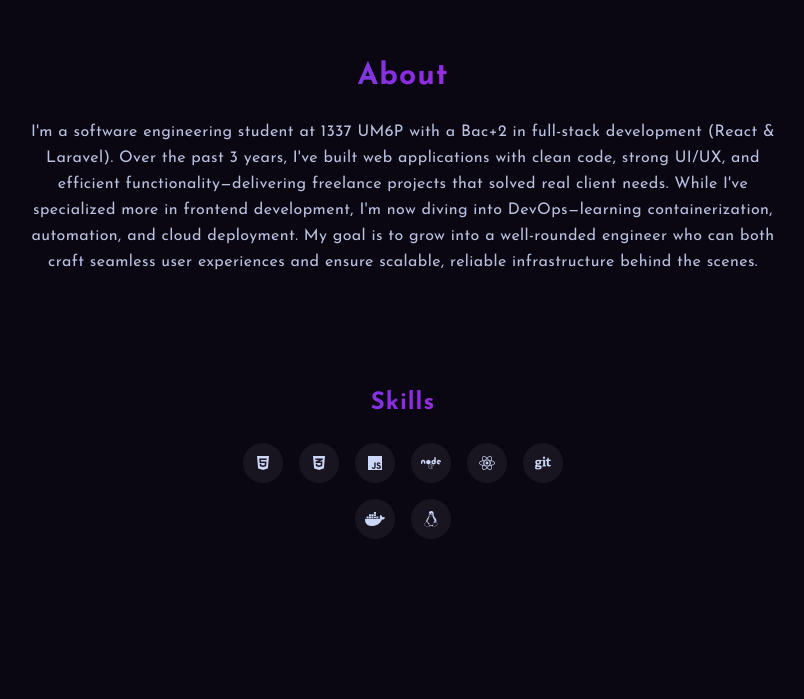
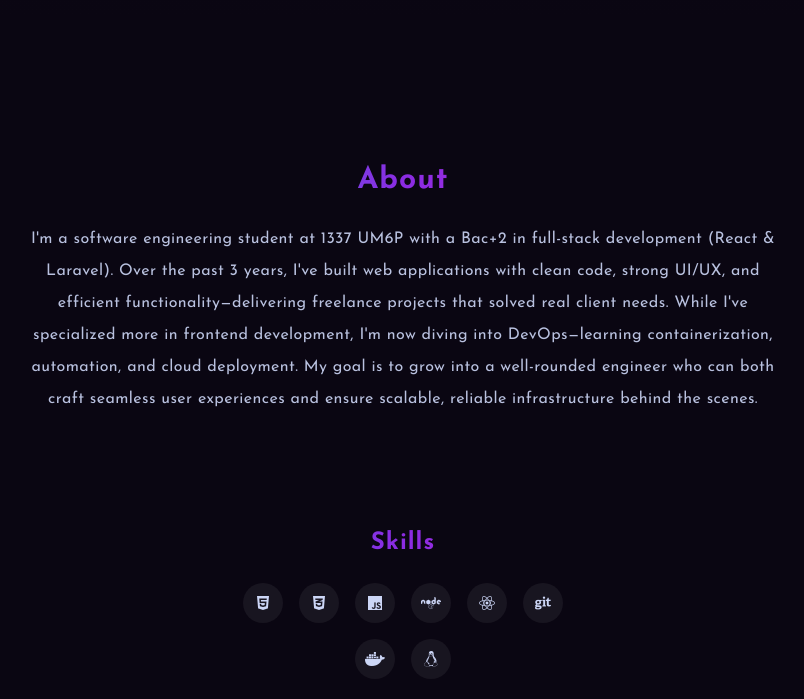
Before and after one commit to moirhira/myportflio, a React (Create React App) app: page / in a window 1280 px wide. Shown: the part 861-1560 px from the top of the page, without its empty margins (237-1041 px from the left). Built offline with nearby package versions, Linux system fonts and the light colour scheme.

Commit message:
fix design

```diff
--- a/src/App.jsx
+++ b/src/App.jsx
@@ -7,7 +7,7 @@ import Footer from './components/Footer';
 
 function App() {
   return (
-    <div className="App">
+    <div className="App flex-col justify-center items-center lg:gap-4">
       <Navbar/>
       <Hero/>
       <About/>
--- a/src/components/About.jsx
+++ b/src/components/About.jsx
@@ -1,11 +1,46 @@
 import React from "react";
 
 export default function About() {
+  const icons = [
+    {
+      id: 0,
+      name: "fa-html5"
+    },
+    {
+      id: 1,
+      name: "fa-css3-alt"
+    },
+    {
+      id: 2,
+      name: "fa-js"
+    },
+
+    {
+      id: 3,
+      name: "fa-node"
+    },
+    {
+      id: 4,
+      name: "fa-react"
+    },
+    {
+      id: 5,
+      name: "fa-git"
+    },
+    {
+      id: 6,
+      name: "fa-docker"
+    },
+    {
+      id: 7,
+      name: "fa-linux"
+    },
+  ]
   return (
-    <section id="about" className="about bg-[color:var(--darker-bg)] text-center py-25 pt-10 pb-10 min-h-[calc(90vh)]">
+    <section id="about" className="about bg-[color:var(--darker-bg)] text-center py-36">
       <div className="mx-auto w-11/12 max-w-1600 px-5">
         <h2 className="gradient-heading text-3xl mb-6">About</h2>
-        <p className="mx-auto max-w-3xl mb-8 leading-relaxed opacity-90 tracking-wide  leading-8">
+        <p className="mx-auto max-w-3xl mb-8 opacity-90 leading-8 tracking-wide ">
           I'm a software engineering student at 1337 UM6P with a Bac+2 in full-stack development (React &amp;
           Laravel). Over the past 3 years, I've built web applications with clean code, strong UI/UX, and
           efficient functionality—delivering freelance projects that solved real client needs. While I've
@@ -17,14 +52,11 @@ export default function About() {
         <h3 className="gradient-heading text-2xl mb-6 pt-20">Skills</h3>
 
         <div className="social-icons flex flex-wrap justify-center gap-4 max-w-[350px] mx-auto">
-          <i className="fa-brands fa-html5 w-10 h-10 flex items-center justify-center rounded-full bg-[rgba(255,255,255,0.06)]"></i>
-          <i className="fa-brands fa-css3-alt w-10 h-10 flex items-center justify-center rounded-full bg-[rgba(255,255,255,0.06)]"></i>
-          <i className="fa-brands fa-js w-10 h-10 flex items-center justify-center rounded-full bg-[rgba(255,255,255,0.06)]"></i>
-          <i className="fa-brands fa-node w-10 h-10 flex items-center justify-center rounded-full bg-[rgba(255,255,255,0.06)]"></i>
-          <i className="fa-brands fa-react w-10 h-10 flex items-center justify-center rounded-full bg-[rgba(255,255,255,0.06)]"></i>
-          <i className="fa-brands fa-git w-10 h-10 flex items-center justify-center rounded-full bg-[rgba(255,255,255,0.06)]"></i>
-          <i className="fa-brands fa-docker w-10 h-10 flex items-center justify-center rounded-full bg-[rgba(255,255,255,0.06)]"></i>
-          <i className="fa-brands fa-linux w-10 h-10 flex items-center justify-center rounded-full bg-[rgba(255,255,255,0.06)]"></i>
+          {icons.map((icon) => {
+            return (
+              <i icon={icon.id} className={`fa-brands ${icon.name} w-10 h-10 flex items-center justify-center rounded-full bg-[rgba(255,255,255,0.06)]`}></i>
+            )
+          })}
         </div>
       </div>
     </section>
--- a/src/components/Contact.jsx
+++ b/src/components/Contact.jsx
@@ -2,7 +2,7 @@ import React from "react";
 
 export default function Contact() {
   return (
-    <section id="contact" className="contact bg-[color:var(--darker-bg)] text-center py-20">
+    <section id="contact" className="contact bg-[color:var(--darker-bg)] text-center py-32">
       <div className="mx-auto w-11/12 max-w-1600 px-5">
         <h2 className="gradient-heading text-3xl mb-6">Contact</h2>
 
--- a/src/components/Hero.jsx
+++ b/src/components/Hero.jsx
@@ -14,7 +14,7 @@ export default function Hero() {
                 src="/media/mypic.png"
                 alt="Mohamed"
                 loading="lazy"
-                className="w-[300px] sm:w-[260px] md:w-[310px] lg:w-[400px] xl:w-[430px] rounded-lg shadow-2xl object-cover object-top lg:object-center"
+                className="w-[300px] sm:w-[260px] md:w-[310px] lg:w-[400px] xl:w-[430px] rounded-lg object-cover object-top lg:object-center"
               />
             </div>
           </div>
--- a/src/components/Navbar.jsx
+++ b/src/components/Navbar.jsx
@@ -5,12 +5,12 @@ function Navbar() {
     <nav className="fixed top-0 left-0 w-full z-50 navbar-backdrop py-5">
       <div className="mx-auto w-11/12 max-w-1600 px-5 flex justify-center lg:justify-evenly">
         <div className="flex gap-4 md:gap-8 lg:gap-[200px] items-center nav-links">
-          <a href="#home" className="px-3 py-2 font-medium tracking-wider text-sm text-[color:var(--light-text)] hover:text-[color:var(--accent-text)]">
+          <a href="#home" className="px-3 transition-all ease-in-out duration-150  py-2 font-medium tracking-wider text-sm text-[color:var(--light-text)] hover:text-[color:var(--accent-text)]">
             HOME
           </a>
-          <a href="#about" className="px-3 py-2 font-medium tracking-wider text-sm hover:text-[color:var(--accent-text)]">ABOUT</a>
-          <a href="#projects" className="px-3 py-2 font-medium tracking-wider text-sm hover:text-[color:var(--accent-text)]">PROJECTS</a>
-          <a href="#contact" className="px-3 py-2 font-medium tracking-wider text-sm hover:text-[color:var(--accent-text)]">CONTACT</a>
+          <a href="#about" className="px-3 transition-all ease-in-out duration-150  py-2 font-medium tracking-wider text-sm hover:text-[color:var(--accent-text)]">ABOUT</a>
+          <a href="#projects" className="px-3 transition-all ease-in-out duration-150 transition-alll py-2 font-medium tracking-wider text-sm hover:text-[color:var(--accent-text)]">PROJECTS</a>
+          <a href="#contact" className="px-3  transition-all ease-in-out duration-150  py-2 font-medium tracking-wider text-sm hover:text-[color:var(--accent-text)]">CONTACT</a>
         </div>
       </div>
     </nav>
--- a/src/index.css
+++ b/src/index.css
@@ -75,11 +75,6 @@ body {
   min-height: calc(100vh - 80px);
 }
 
-/* small tweak: stronger shadow on the hero image so it pops on light crop */
-.hero img {
-  box-shadow: 0 18px 40px rgba(0, 0, 0, 0.35);
-}
-
 section {
   scroll-margin-top: 80px; /* adjust to match your navbar height */
 }
```
